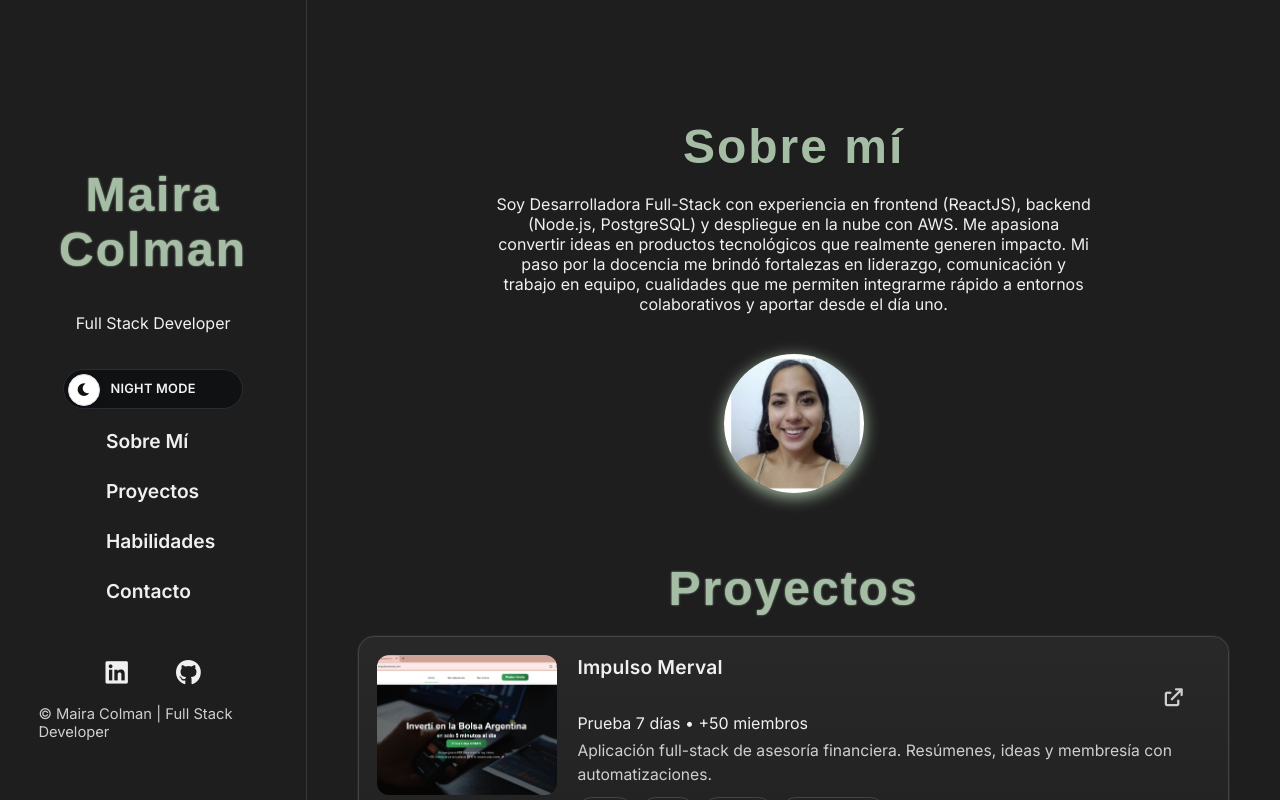
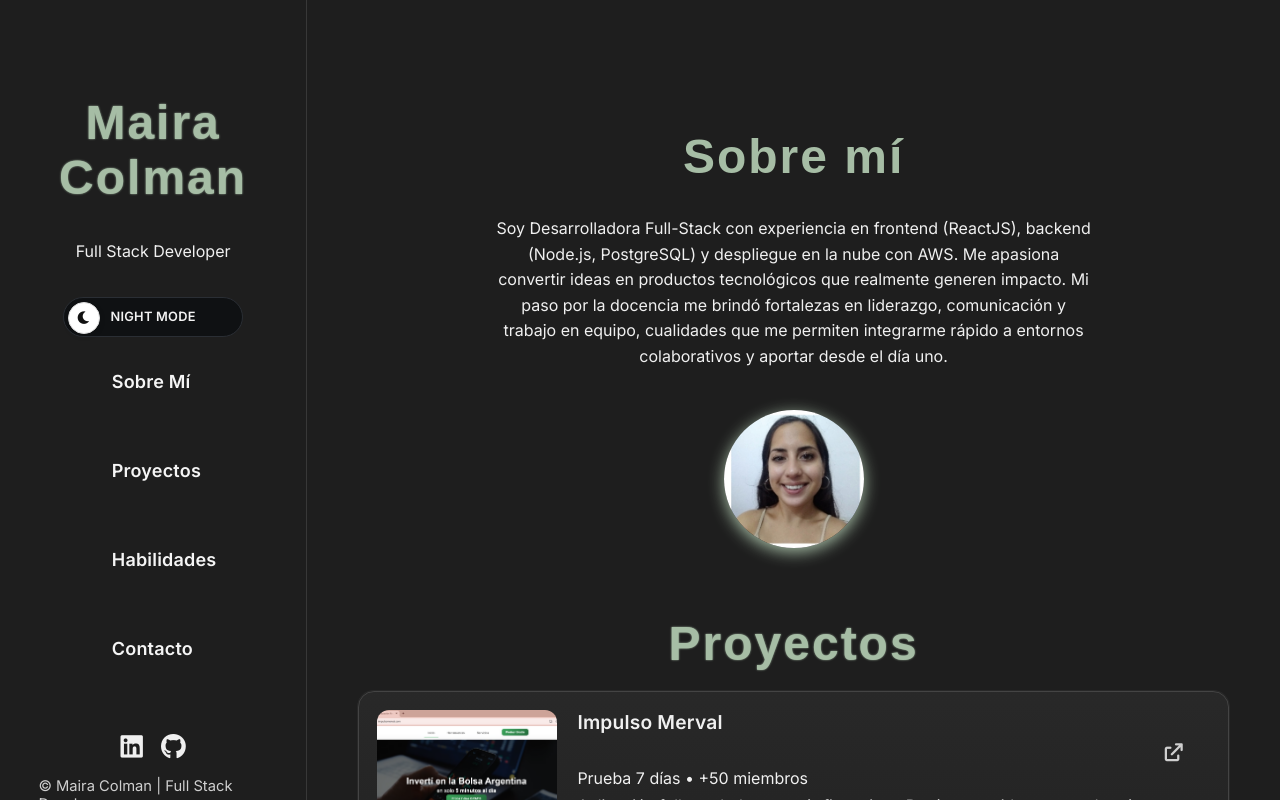
Before and after one commit to Mairacol/my-portfolio, a React (Create React App) app: page / in a window 1280 px wide. Built offline with nearby package versions, Linux system fonts and the light colour scheme; a web font is replaced by a local one.

Commit message:
portfolio actualizado

```diff
--- a/src/App.css
+++ b/src/App.css
@@ -90,25 +90,82 @@ body {
   align-items: center;
   transition: background-color .3s, border-color .3s;
 }
+.header-links{
+  display: flex;
+  flex-direction: column;
+  gap: 18px;
+  margin-top: 8px;
+}
 
-.header a {
-  color: var(--text); text-decoration: none; margin: 0 15px; font-weight: 700; font-size: 1.2rem;
-  position: relative; transition: color .3s, transform .3s;
+.header-links a{
+  position: relative;
+  padding: 6px 0 6px 22px;
+  color: color-mix(in oklab, var(--text), white 35%);
+  font-weight: 700;
+  font-size: 1.125rem;
+  letter-spacing: .2px;
+  text-decoration: none;
+  transition: color .2s ease, transform .2s ease;
 }
-.header a:hover { color: var(--accent); transform: translateY(-3px); }
-.header a::after {
-  content: ''; display: block; height: 2px; background: var(--accent); width: 0;
-  transition: width .3s ease; position: relative; left: 50%; bottom: -5px; transform: translateX(-50%);
+
+
+.header-links a::after{
+  content: none !important;
 }
-.header a:hover::after { width: 100%; }
-.header a.active { color: var(--hover-accent); border-bottom: 2px solid var(--accent); }
 
-.header-content { display: flex; flex-direction: column; justify-content: center; align-items: center; margin-top: 130px; }
-/* === Toggle pill más compacto === */
+
+.header-links a::before{
+  content: "";
+  position: absolute;
+  left: 0;
+  top: 50%;
+  height: 2px;
+  width: 15px;
+  transform: translateY(-50%);
+  background: transparent;
+  border-radius: 2px;
+  transition: width .22s ease, background-color .22s ease, box-shadow .22s ease;
+}
+
+.header-links a:hover{
+  color: color-mix(in oklab, var(--text), white 15%);
+  transform: translateX(2px);
+}
+.header-links a:hover::before{
+  width: 16px;
+  background: color-mix(in oklab, var(--accent), white 10%);
+  box-shadow: 0 0 6px color-mix(in oklab, var(--accent), transparent 65%);
+}
+
+.header-links a.active{
+  color: var(--accent);
+}
+.header-links a.active::before{
+  width: 18px;
+  background: var(--accent);
+  box-shadow: 0 0 10px color-mix(in oklab, var(--accent), transparent 55%);
+}
+
+
+.header-links a:focus-visible{
+  outline: 2px solid color-mix(in oklab, var(--accent), white 20%);
+  outline-offset: 3px;
+  border-radius: 6px;
+}
+
+
+.header-content {
+  display: flex;
+  flex-direction: column;
+  justify-content: center;
+  align-items: center;
+  margin-top: 130px;
+}
+
 .mode-toggle-switch {
   position: relative;
-  inline-size: 180px;       /* más angosto */
-  block-size: 40px;         /* más bajo */
+  inline-size: 180px;
+  block-size: 40px;
   border-radius: 999px;
   cursor: pointer;
   user-select: none;
@@ -118,8 +175,8 @@ body {
   font-family: var(--font-body);
   font-weight: 600;
   letter-spacing: .02em;
-  font-size: 0.8rem;        /* texto más chico */
-  margin: 20px 0;           /* espacio arriba y abajo */
+  font-size: 0.8rem;
+  margin: 20px 0;
   transition: background-color .28s ease, border-color .28s ease, color .28s ease, box-shadow .28s ease, transform .2s ease;
   border: 1px solid transparent;
 }
@@ -142,8 +199,8 @@ body {
 
 .mode-thumb {
   position: absolute;
-  top: 4px;                /* menos espacio */
-  inline-size: 32px;       /* más chico */
+  top: 4px;
+  inline-size: 32px;
   block-size: 32px;
   border-radius: 50%;
   display: grid;
@@ -168,7 +225,7 @@ body {
 }
 
 .mode-thumb i {
-  font-size: 0.9rem;        /* ícono más chico */
+  font-size: 0.9rem;
   line-height: 1;
 }
 
@@ -183,14 +240,22 @@ body {
   scrollbar-width: thin;
   scrollbar-color: var(--scrollbar-thumb) var(--scrollbar-bg);
 }
-.main-content::-webkit-scrollbar { width: 8px; }
-.main-content::-webkit-scrollbar-track { background: var(--scrollbar-bg); border-radius: 8px; }
+.main-content::-webkit-scrollbar {
+   width: 8px;
+  }
+.main-content::-webkit-scrollbar-track {
+   background: var(--scrollbar-bg);
+   border-radius: 8px;
+  }
 .main-content::-webkit-scrollbar-thumb {
-  background: var(--scrollbar-thumb); border-radius: 8px; border: 2px solid var(--scrollbar-bg);
+  background: var(--scrollbar-thumb);
+  border-radius: 8px;
+  border: 2px solid var(--scrollbar-bg);
   box-shadow: 0 0 10px var(--scrollbar-thumb);
 }
 .main-content::-webkit-scrollbar-thumb:hover {
-  background: var(--scrollbar-thumb-hover); box-shadow: 0 0 12px var(--scrollbar-thumb-hover);
+  background: var(--scrollbar-thumb-hover);
+  box-shadow: 0 0 12px var(--scrollbar-thumb-hover);
 }
 
 .main-content > * {
@@ -226,7 +291,6 @@ body {
   gap: 8px;
 }
 
-/* iconos */
 .footer-links{
   display:flex;
   gap:18px;
@@ -246,40 +310,60 @@ body {
   transform: translateY(-2px);
 }
 
-/* copy */
 .footer-copy{
   font-size: .92rem;
   color: var(--muted-text);
 }
 
-/* móvil: mantener sin bloque */
 @media (max-width: 820px){
-  .footer{ padding: 24px 0; }
-  .footer-inner{ padding: 0 12px; }
+  .footer{
+     padding: 24px 0;
+     }
+  .footer-inner{
+    padding: 0 12px;
+   }
 }
-/* ===== TITULOS ===== */
+
 h1, h2 {
-  font-family: var(--font-heading); font-weight: 600; text-align: center; margin: 20px 0;
-  font-size: 3rem; letter-spacing: 2px; color: var(--accent);
-  text-shadow: 0 0 2px var(--accent); transition: text-shadow .3s;
+  font-family: var(--font-heading);
+  font-weight: 600;
+  text-align: center;
+  margin: 20px 0;
+  font-size: 3rem;
+  letter-spacing: 2px;
+  color: var(--accent);
+  text-shadow: 0 0 2px var(--accent);
+  transition: text-shadow .3s;
 }
-h1:hover, h2:hover { text-shadow: 0 0 8px var(--accent); }
+h1:hover, h2:hover {
+  text-shadow: 0 0 8px var(--accent);
+ }
 
-/* ===== BOTONES ===== */
+
 button {
-  font-family: var(--font-body); background: var(--button-bg); color: var(--button-text);
-  padding: 12px 24px; border: none; border-radius: 8px; cursor: pointer;
+  font-family: var(--font-body);
+  background: var(--button-bg);
+  color: var(--button-text);
+  padding: 12px 24px;
+  border: none;
+  border-radius: 8px;
+  cursor: pointer;
   transition: background-color .3s, transform .2s;
 }
-button:hover { background: var(--button-hover); transform: translateY(-2px); }
+button:hover {
+  background: var(--button-hover);
+  transform: translateY(-2px);
+}
 
-/* ===== ABOUT ===== */
 .about{
   background: transparent !important;
   color: var(--text);
   padding: 3rem 1rem;
   text-align: center;
   transition: color .3s;
+  max-width: 700px;
+  margin: 0 auto;
+  line-height: 1.6;
 }
 .about h2{ text-shadow: none; }
 .about-content {
@@ -296,10 +380,15 @@ button:hover { background: var(--button-hover); transform: translateY(-2px); }
   box-shadow: 0 4px 16px var(--accent);
   transition: transform 1s, box-shadow .3s;
 }
-.about-image:hover { transform: rotateY(360deg); box-shadow: 0 0 20px var(--accent); }
-.about p { font-size: 1rem; max-width: 600px; }
+.about-image:hover {
+   transform: rotateY(360deg);
+   box-shadow: 0 0 20px var(--accent);
+   }
+.about p {
+  font-size: 1rem;
+  max-width: 600px;
+ }
 
-/* ===== PROJECTS ===== */
 .projects-grid{
   display:flex;
   flex-direction:column;
@@ -343,7 +432,9 @@ button:hover { background: var(--button-hover); transform: translateY(-2px); }
   display:block;
   transition:transform .35s;
 }
-.project-card:hover img{ transform:scale(1.03); }
+.project-card:hover img{
+   transform:scale(1.03);
+   }
 .project-card h3{
   grid-column:2;
   grid-row:1;
@@ -449,7 +540,6 @@ button:hover { background: var(--button-hover); transform: translateY(-2px); }
   color:var(--muted-text);
 }
 
-/* ===== SKILLS ===== */
 .skills-section {
   padding: 3rem 1rem;
   max-width: 900px;
@@ -497,7 +587,7 @@ button:hover { background: var(--button-hover); transform: translateY(-2px); }
 }
 .skill-item:hover .skill-icon { filter: none; }
 
-/* ===== CONTACTO ===== */
+
 .contact-form {
   display: flex;
   flex-direction: column;
@@ -522,7 +612,10 @@ button:hover { background: var(--button-hover); transform: translateY(-2px); }
   font-size: 1rem;
   resize: vertical;
 }
-.contact-form input::placeholder, .contact-form textarea::placeholder { color: var(--input-placeholder); font-style: italic; }
+.contact-form input::placeholder, .contact-form textarea::placeholder {
+  color: var(--input-placeholder);
+  font-style: italic;
+ }
 .contact-form input:focus, .contact-form textarea:focus {
   outline: none;
   border-color: var(--input-border-focus);
```
